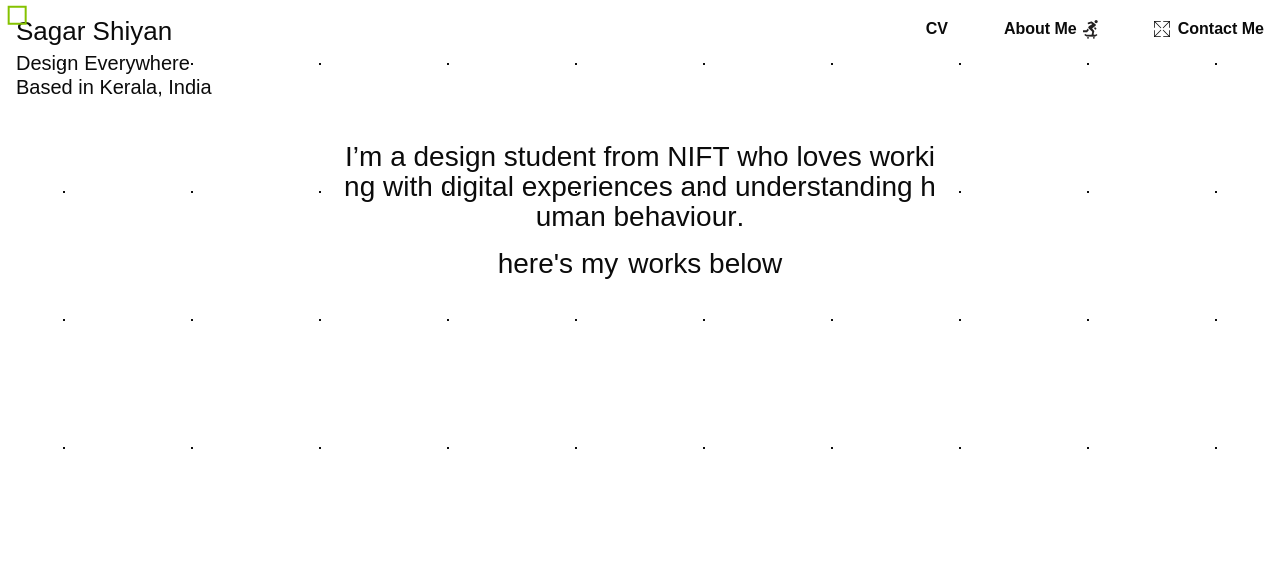
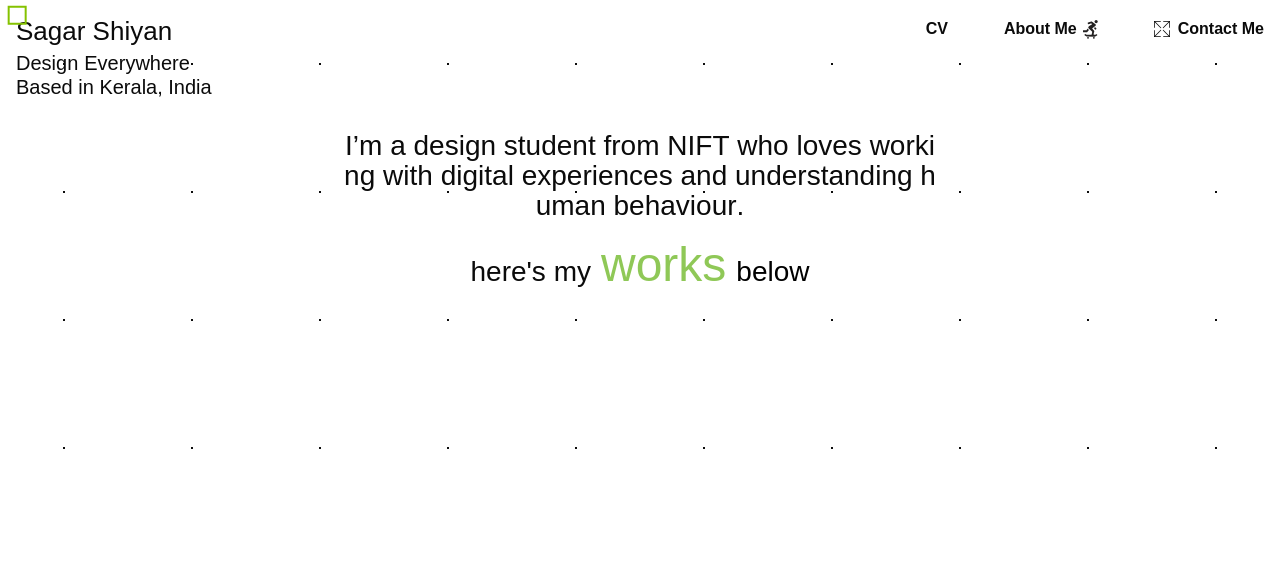
Before and after one commit to shiyansagar/sagar_portfolio, a website: page index.html in a window 1280 px wide. Shown: the top 562 px of the page. Drawn offline with nearby package versions, Linux system fonts and the light colour scheme; a web font is replaced by a local one.

Commit message:
Reposition and restyle 'works below' text in hero section

```diff
--- a/index.html
+++ b/index.html
@@ -75,7 +75,7 @@
                 <div class="heremy">
                     <h4>here's my</h4>
                     <div class="works">
-                        works below
+                        works <h4>below</h4>
                         <!-- <img src="arrow1.svg" alt="svg" loading="lazy" width="24" height="24"> -->
                     </div>
                 </div>
--- a/style.css
+++ b/style.css
@@ -190,13 +190,18 @@ body {
 }
 
 .works {
+    display: flex;
+    align-items: baseline;
     font-size: 28px;
     font-weight: 500;
-    /* color: #8fc857; */
+    color: #8fc857;
+    gap: 10px;
+    font-size: 48px;
 }
 
-.works img {
-    color: #a5c857;
+.works h4 {
+    color: #000000;
+    font-size: 28px;
 }
 
 
```
